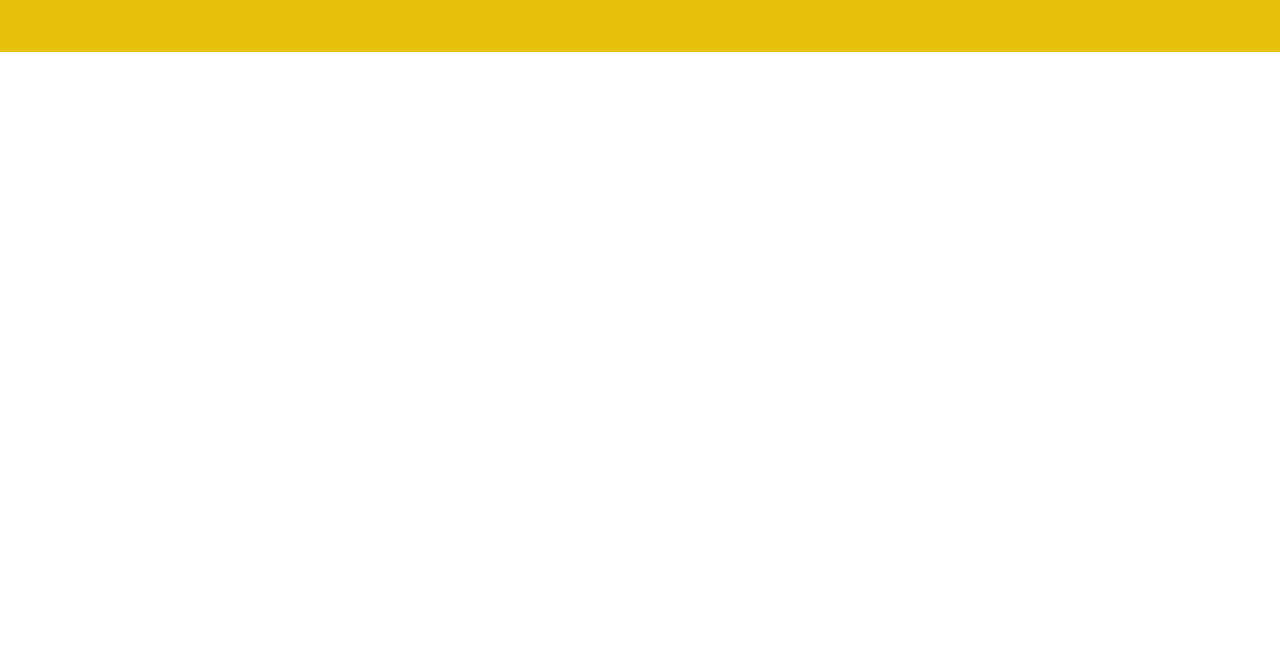
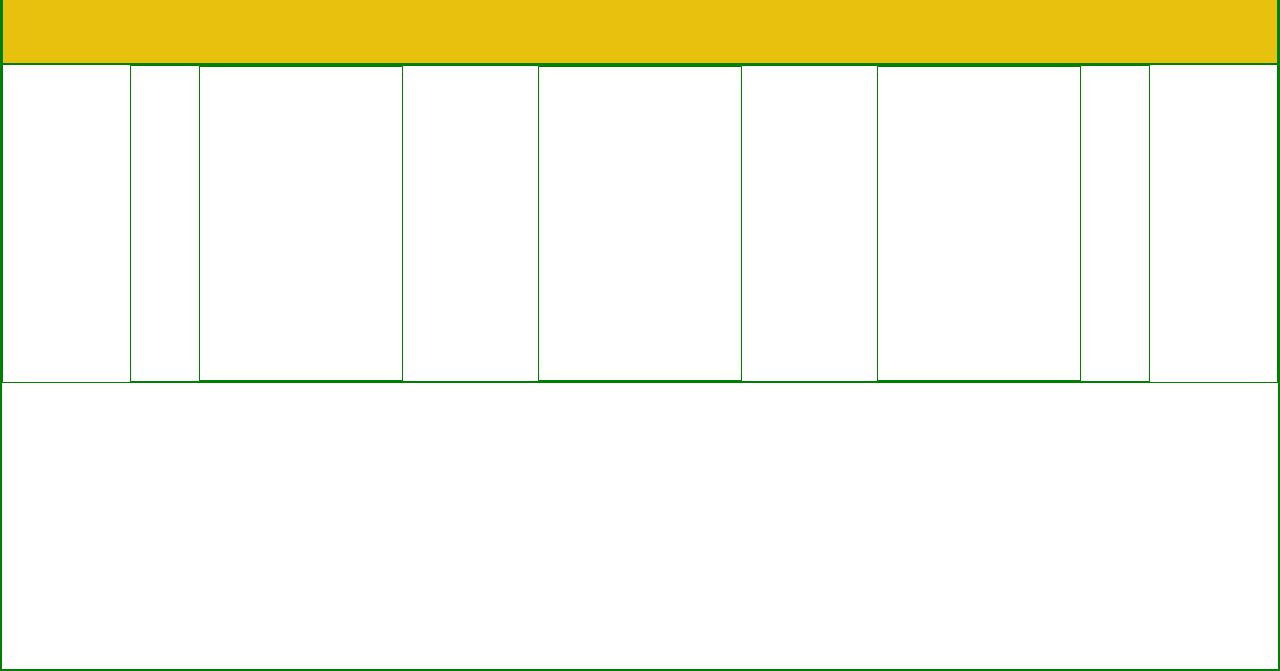
Before and after one commit to xJoninha/CervejArte, a plain HTML site: page index.html in a window 1280 px wide. Shown: the part 131-802 px from the top of the page. Drawn offline with Linux system fonts and the light colour scheme; a web font is replaced by a local one.

Commit message:
feat: criando a divisão dos cards

```diff
--- a/assets/css/style.css
+++ b/assets/css/style.css
@@ -11,6 +11,7 @@
 * {
     margin: 0;
     padding: 0;
+    border: solid 1px green;
     box-sizing: border-box;
     text-decoration: none;
     list-style: none;
@@ -23,6 +24,11 @@ header{
     align-items: center;
 
 }
+
+body {
+    height: 100vh;
+}
+
 .categorias{
     display: flex;
     flex-wrap: wrap;
@@ -30,3 +36,24 @@ header{
     align-items: center;
 
 }
+
+.destaques {
+    width: 100%;
+    height: 40%;
+    display: flex;
+    justify-content: center;
+
+}
+
+.destaques_lista {
+    width: 80%;
+    height: 100%;
+    display: flex;
+    flex-direction: row;
+    justify-content: space-around;
+}
+
+.destaques_lista_elemento {
+    width: 20%;
+    height: 100%;
+}
--- a/index.html
+++ b/index.html
@@ -1,5 +1,6 @@
 <!DOCTYPE html>
 <html lang="pt-BR">
+
 <head>
   <meta charset="UTF-8" />
   <meta http-equiv="X-UA-Compatible" content="IE=edge" />
@@ -8,11 +9,9 @@
   <link rel="stylesheet" href="./assets/css/style.css" />
   <link rel="preconnect" href="https://fonts.googleapis.com" />
   <link rel="preconnect" href="https://fonts.gstatic.com" crossorigin />
-    <link
-      href="https://fonts.googleapis.com/css2?family=Sansita+Swashed&display=swap"
-      rel="stylesheet"
-    />
+  <link href="https://fonts.googleapis.com/css2?family=Sansita+Swashed&display=swap" rel="stylesheet" />
 </head>
+
 <body>
   <header>
     <h1>CervejArte</h1>
@@ -27,5 +26,22 @@
       </ul>
     </nav>
   </header>
+  <div class="destaques">
+    <ul class="destaques_lista">
+      <li class="destaques_lista_elemento">
+
+      </li>
+
+      <li class="destaques_lista_elemento">
+
+      </li>
+
+      <li class="destaques_lista_elemento">
+
+      </li>
+    </ul>
+  </div>
+
 </body>
+
 </html>
```
Lines whose indentation alone changed are shown as unchanged.
